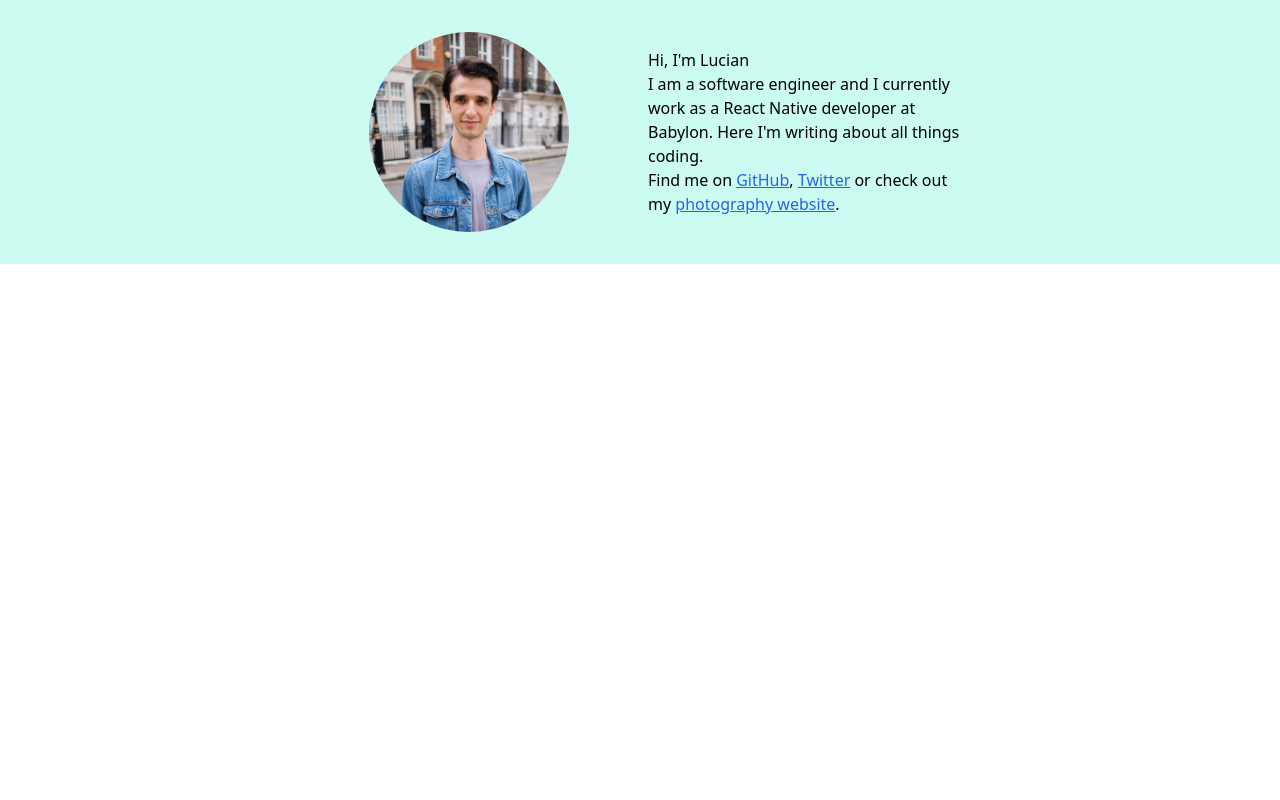
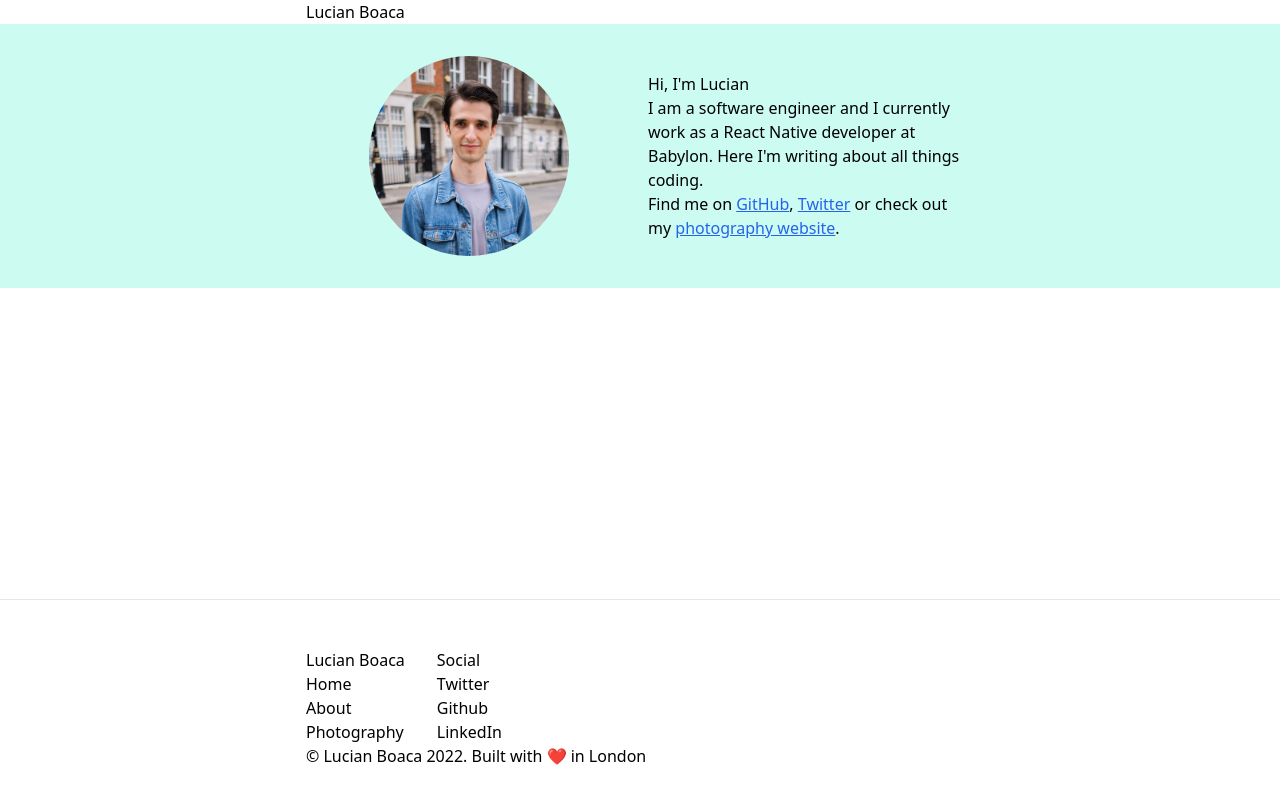
Before and after one commit to lucianbc/lucianbc, a Gatsby site: page / in a window 1280 px wide. Built offline with nearby package versions, Linux system fonts and the light colour scheme; Gatsby itself is replaced by a stand-in of ours.

Commit message:
Added footer and layout component

```diff
--- a/gatsby-browser.js
+++ b/gatsby-browser.js
@@ -1 +1,2 @@
 import "./src/styles/global.css";
+import "./src/styles/theme.scss";
--- a/package.json
+++ b/package.json
@@ -21,6 +21,7 @@
     "gatsby": "^4.4.0",
     "gatsby-link": "^4.4.0",
     "gatsby-plugin-image": "^2.7.0",
+    "gatsby-plugin-sass": "^5.7.0",
     "gatsby-plugin-sharp": "^4.7.0",
     "gatsby-react-router-scroll": "^5.4.0",
     "gatsby-remark-highlight-code": "^3.2.0",
--- a/postcss.config.js
+++ b/postcss.config.js
@@ -1,3 +1,3 @@
 module.exports = () => ({
-  plugins: [require("tailwindcss")],
+  plugins: [require("tailwindcss"), require("autoprefixer")],
 });
--- /dev/null
+++ b/src/components/ links.ts
@@ -0,0 +1,6 @@
+export const links = {
+  twitter: "https://twitter.com/lucian_bc",
+  github: "https://github.com/lucianbc",
+  linkedin: "https://www.linkedin.com/in/lucianbc/",
+  photography: "https://photos.lucianbc.com",
+};
--- /dev/null
+++ b/src/components/Footer.tsx
@@ -0,0 +1,45 @@
+import { Link } from "gatsby";
+import React from "react";
+import { links } from ".";
+
+export const Footer = () => {
+  return (
+    <footer className="border-t pt-12 pb-8">
+      <div className="container mx-auto flex flex-wrap">
+        <section className="mr-8">
+          <h3>Lucian Boaca</h3>
+          <ul>
+            <li>
+              <Link to="/">Home</Link>
+            </li>
+            <li>
+              <Link to="/about">About</Link>
+            </li>
+            <li>
+              <Link to={links.photography} target="_blank">
+                Photography
+              </Link>
+            </li>
+          </ul>
+        </section>
+        <section>
+          <h3>Social</h3>
+          <ul>
+            <li>
+              <Link to={links.twitter}>Twitter</Link>
+            </li>
+            <li>
+              <Link to={links.github}>Github</Link>
+            </li>
+            <li>
+              <Link to={links.linkedin}>LinkedIn</Link>
+            </li>
+          </ul>
+        </section>
+      </div>
+      <div className="container mx-auto">
+        <p>© Lucian Boaca 2022. Built with ❤️ in London</p>
+      </div>
+    </footer>
+  );
+};
--- /dev/null
+++ b/src/components/Header.tsx
@@ -0,0 +1,12 @@
+import React from "react";
+import { Link } from "gatsby";
+
+export const Header = () => {
+  return (
+    <header>
+      <nav className="container mx-auto">
+        <Link to="/">Lucian Boaca</Link>
+      </nav>
+    </header>
+  );
+};
--- /dev/null
+++ b/src/components/Layout.tsx
@@ -0,0 +1,14 @@
+import React from "react";
+import { Footer, Header } from ".";
+
+import "./layout.css";
+
+export const Layout = ({ children }: { children: React.ReactNode }) => {
+  return (
+    <div className="flex flex-col h-full">
+      <Header />
+      <div className="grow">{children}</div>
+      <Footer />
+    </div>
+  );
+};
--- /dev/null
+++ b/src/components/index.ts
@@ -0,0 +1,4 @@
+export * from "./Header";
+export * from "./Footer";
+export * from "./Layout";
+export * from "./ links";
--- /dev/null
+++ b/src/components/layout.css
@@ -0,0 +1,6 @@
+html,
+body,
+#___gatsby,
+#gatsby-focus-wrapper {
+  height: 100%;
+}
--- a/src/pages/blogPost.tsx
+++ b/src/pages/blogPost.tsx
@@ -1,6 +1,7 @@
 import React from "react";
 import { graphql } from "gatsby";
 import { defineCustomElements as deckDeckGoHighlightElement } from "@deckdeckgo/highlight-code/dist/loader";
+import { Footer, Header, Layout } from "../components";
 
 deckDeckGoHighlightElement();
 
@@ -20,8 +21,21 @@ export const query = graphql`
 `;
 
 const BlogPost = ({ data }) => {
-  console.debug(data);
+  // return (
+  //   <>
+  //     <Header />
+  //     <div className="container mx-auto">
+  //       <h1>{data.markdownRemark.frontmatter.title}</h1>
+  //       <p>
+  //         {`${data.markdownRemark.fields.date} • ${data.markdownRemark.timeToRead} min read`}
+  //       </p>
+  //       <div dangerouslySetInnerHTML={{ __html: data.markdownRemark.html }} />
+  //     </div>
+  //     <Footer />
+  //   </>
+  // );
   return (
+    <Layout>
       <div className="container mx-auto">
         <h1>{data.markdownRemark.frontmatter.title}</h1>
         <p>
@@ -29,6 +43,7 @@ const BlogPost = ({ data }) => {
         </p>
         <div dangerouslySetInnerHTML={{ __html: data.markdownRemark.html }} />
       </div>
+    </Layout>
   );
 };
 
--- a/src/pages/index.tsx
+++ b/src/pages/index.tsx
@@ -1,6 +1,7 @@
 import React from "react";
 import { StaticImage } from "gatsby-plugin-image";
 import { graphql, Link } from "gatsby";
+import { Layout, links } from "../components";
 
 export const query = graphql`
   query {
@@ -72,18 +73,12 @@ const BlogPosts = ({ data }: { data: Data }) => {
 
 export default function Home({ data }: { data: Data }) {
   return (
-    <>
+    <Layout>
       <Hero />
       <BlogPosts data={data} />
-    </>
+    </Layout>
   );
 }
-
-const links = {
-  twitter: "https://twitter.com/lucian_bc",
-  github: "https://github.com/lucianbc",
-  photography: "https://photos.lucianbc.com",
-};
 
 const A = (
   props: JSX.IntrinsicAttributes &
--- /dev/null
+++ b/src/styles/theme.scss
@@ -0,0 +1,3 @@
+/* footer {
+  background-color: red;
+} */
```
Also changed, not shown: 1 other file. Lines whose indentation alone changed are shown as unchanged.
